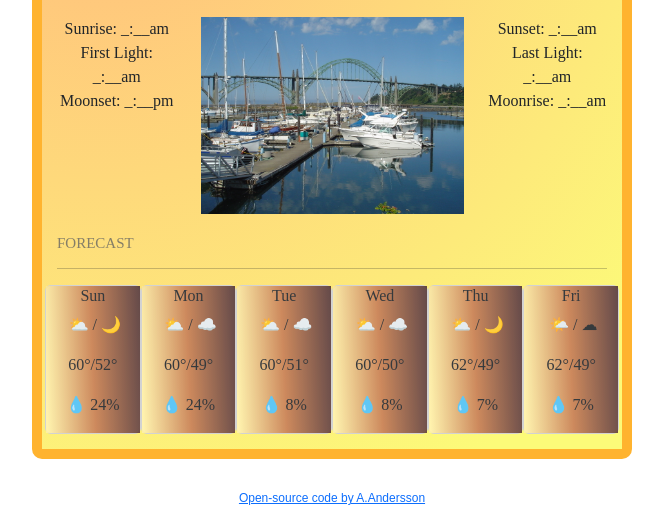
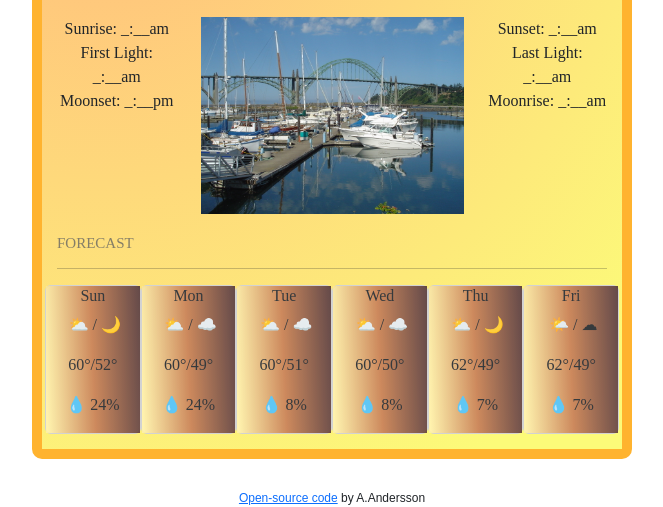
Before and after one commit to AAnders39/myFirst, a plain HTML site: page index.html in a window 1280 px wide. Shown: the part 362-869 px from the top of the page, without its empty margins (308-971 px from the left). Drawn offline with nearby package versions, Linux system fonts and the light colour scheme; a web font is replaced by a local one.

Commit message:
Update index.html

```diff
--- a/index.html
+++ b/index.html
@@ -150,7 +150,7 @@
             </div>
         </div>
     </div>
-    <footer>  <a href= "https://github.com/AAnders39/myFirst">Open-source code by A.Andersson</a></footer>
+    <footer>  <a href= "https://github.com/AAnders39/myFirst">Open-source code</a> by A.Andersson</footer>
     <script src='src/index.js'></script>
   </body>
 </html>
```
